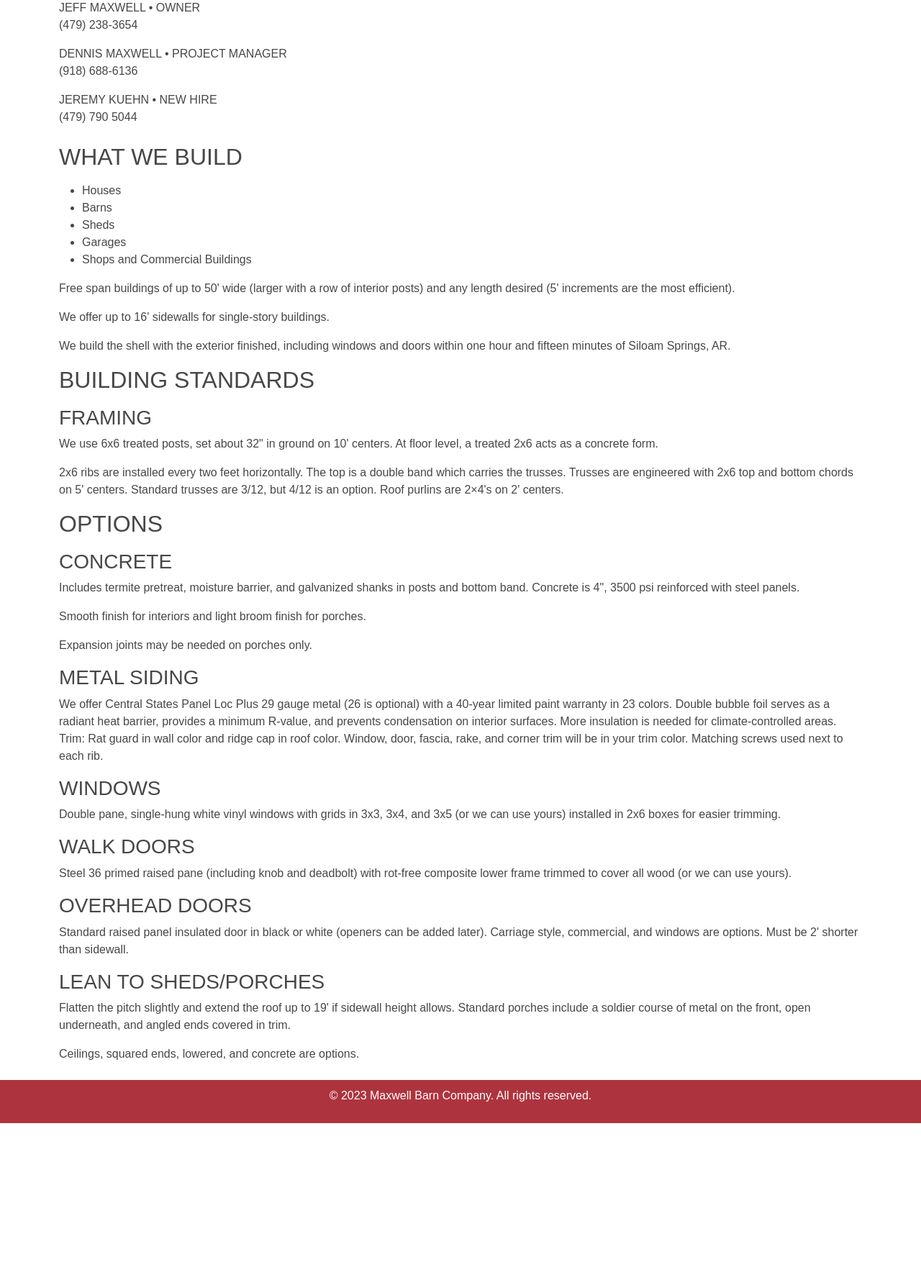
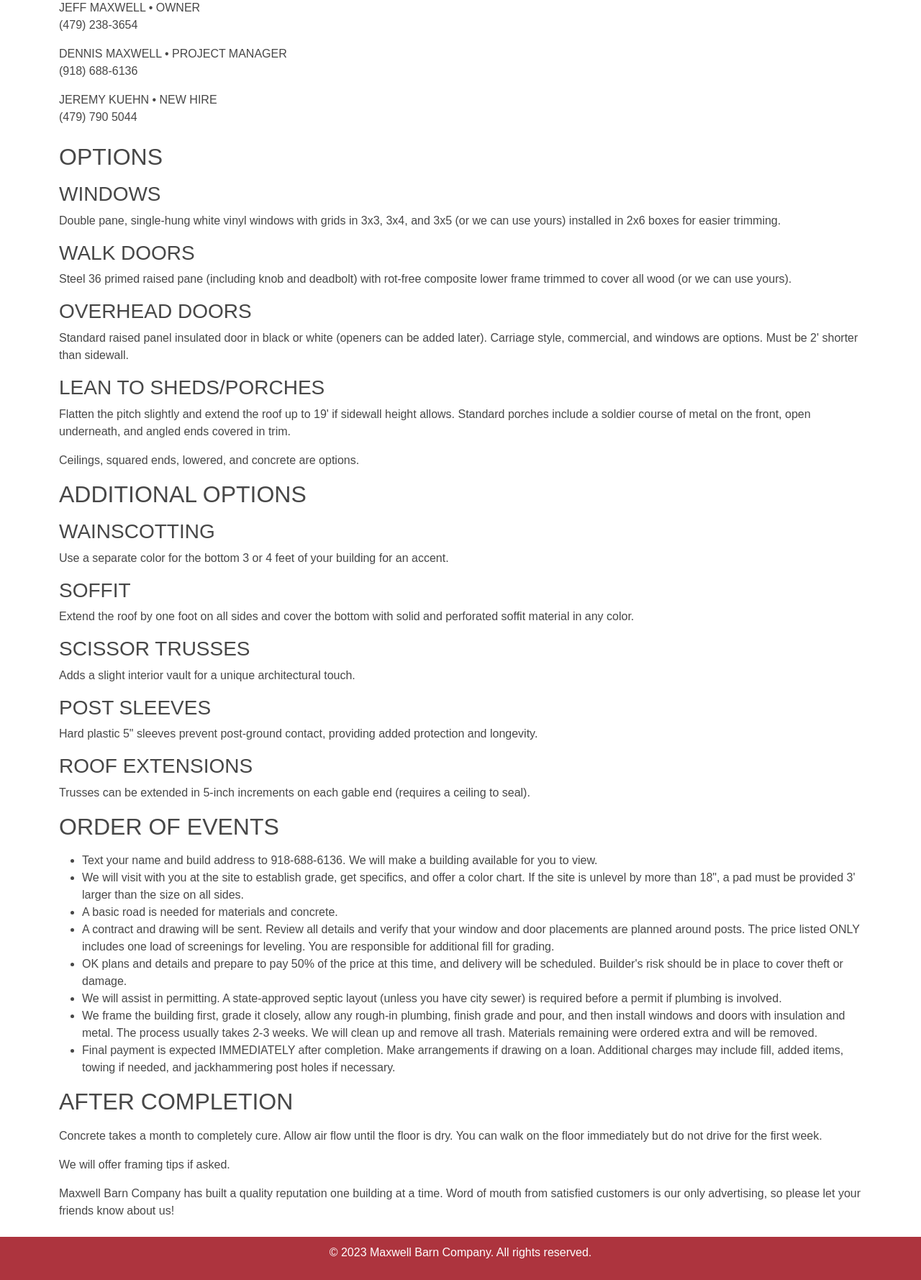
Before and after one commit to arkterra90/max_barn, a Django app: page /process in a window 1280 px wide. Shown: the part 320-2099 px from the top of the page at 72% size. Before the commit the page ends 1881 px from the top, so only its background shows below. Run offline with Django 4.2, Linux system fonts and the light colour scheme.

Commit message:
Updates process.html

```diff
--- a/max_barn/web/templates/web/process.html
+++ b/max_barn/web/templates/web/process.html
@@ -10,32 +10,9 @@
             <p>JEREMY KUEHN • NEW HIRE<br>(479) 790 5044</p>
         </div>
 
-        <h2 class="mb-3">WHAT WE BUILD</h2>
-        <ul>
-            <li>Houses</li>
-            <li>Barns</li>
-            <li>Sheds</li>
-            <li>Garages</li>
-            <li>Shops and Commercial Buildings</li>
-        </ul>
-        <p>Free span buildings of up to 50' wide (larger with a row of interior posts) and any length desired (5' increments are the most efficient).</p>
-        <p>We offer up to 16' sidewalls for single-story buildings.</p>
-        <p>We build the shell with the exterior finished, including windows and doors within one hour and fifteen minutes of Siloam Springs, AR.</p>
-
-        <h2 class="mb-3">BUILDING STANDARDS</h2>
-        <h3 class="mb-2">FRAMING</h3>
-        <p>We use 6x6 treated posts, set about 32" in ground on 10' centers. At floor level, a treated 2x6 acts as a concrete form.</p>
-        <p>2x6 ribs are installed every two feet horizontally. The top is a double band which carries the trusses. Trusses are engineered with 2x6 top and bottom chords on 5' centers. Standard trusses are 3/12, but 4/12 is an option. Roof purlins are 2×4's on 2' centers.</p>
+        <!-- Existing content continues -->
 
         <h2 class="mb-3">OPTIONS</h2>
-        <h3 class="mb-2">CONCRETE</h3>
-        <p>Includes termite pretreat, moisture barrier, and galvanized shanks in posts and bottom band. Concrete is 4", 3500 psi reinforced with steel panels.</p>
-        <p>Smooth finish for interiors and light broom finish for porches.</p>
-        <p>Expansion joints may be needed on porches only.</p>
-
-        <h3 class="mb-2">METAL SIDING</h3>
-        <p>We offer Central States Panel Loc Plus 29 gauge metal (26 is optional) with a 40-year limited paint warranty in 23 colors. Double bubble foil serves as a radiant heat barrier, provides a minimum R-value, and prevents condensation on interior surfaces. More insulation is needed for climate-controlled areas. Trim: Rat guard in wall color and ridge cap in roof color. Window, door, fascia, rake, and corner trim will be in your trim color. Matching screws used next to each rib.</p>
-
         <h3 class="mb-2">WINDOWS</h3>
         <p>Double pane, single-hung white vinyl windows with grids in 3x3, 3x4, and 3x5 (or we can use yours) installed in 2x6 boxes for easier trimming.</p>
 
@@ -48,5 +25,40 @@
         <h3 class="mb-2">LEAN TO SHEDS/PORCHES</h3>
         <p>Flatten the pitch slightly and extend the roof up to 19' if sidewall height allows. Standard porches include a soldier course of metal on the front, open underneath, and angled ends covered in trim.</p>
         <p>Ceilings, squared ends, lowered, and concrete are options.</p>
+
+        <!-- Additional information starts here -->
+
+        <h2 class="mb-3">ADDITIONAL OPTIONS</h2>
+        <h3 class="mb-2">WAINSCOTTING</h3>
+        <p>Use a separate color for the bottom 3 or 4 feet of your building for an accent.</p>
+
+        <h3 class="mb-2">SOFFIT</h3>
+        <p>Extend the roof by one foot on all sides and cover the bottom with solid and perforated soffit material in any color.</p>
+
+        <h3 class="mb-2">SCISSOR TRUSSES</h3>
+        <p>Adds a slight interior vault for a unique architectural touch.</p>
+
+        <h3 class="mb-2">POST SLEEVES</h3>
+        <p>Hard plastic 5" sleeves prevent post-ground contact, providing added protection and longevity.</p>
+
+        <h3 class="mb-2">ROOF EXTENSIONS</h3>
+        <p>Trusses can be extended in 5-inch increments on each gable end (requires a ceiling to seal).</p>
+
+        <h2 class="mb-3">ORDER OF EVENTS</h2>
+        <ul>
+            <li>Text your name and build address to 918-688-6136. We will make a building available for you to view.</li>
+            <li>We will visit with you at the site to establish grade, get specifics, and offer a color chart. If the site is unlevel by more than 18", a pad must be provided 3' larger than the size on all sides.</li>
+            <li>A basic road is needed for materials and concrete.</li>
+            <li>A contract and drawing will be sent. Review all details and verify that your window and door placements are planned around posts. The price listed ONLY includes one load of screenings for leveling. You are responsible for additional fill for grading.</li>
+            <li>OK plans and details and prepare to pay 50% of the price at this time, and delivery will be scheduled. Builder's risk should be in place to cover theft or damage.</li>
+            <li>We will assist in permitting. A state-approved septic layout (unless you have city sewer) is required before a permit if plumbing is involved.</li>
+            <li>We frame the building first, grade it closely, allow any rough-in plumbing, finish grade and pour, and then install windows and doors with insulation and metal. The process usually takes 2-3 weeks. We will clean up and remove all trash. Materials remaining were ordered extra and will be removed.</li>
+            <li>Final payment is expected IMMEDIATELY after completion. Make arrangements if drawing on a loan. Additional charges may include fill, added items, towing if needed, and jackhammering post holes if necessary.</li>
+        </ul>
+
+        <h2 class="mb-3">AFTER COMPLETION</h2>
+        <p>Concrete takes a month to completely cure. Allow air flow until the floor is dry. You can walk on the floor immediately but do not drive for the first week.</p>
+        <p>We will offer framing tips if asked.</p>
+        <p>Maxwell Barn Company has built a quality reputation one building at a time. Word of mouth from satisfied customers is our only advertising, so please let your friends know about us!</p>
     </div>
 {% endblock %}
```
